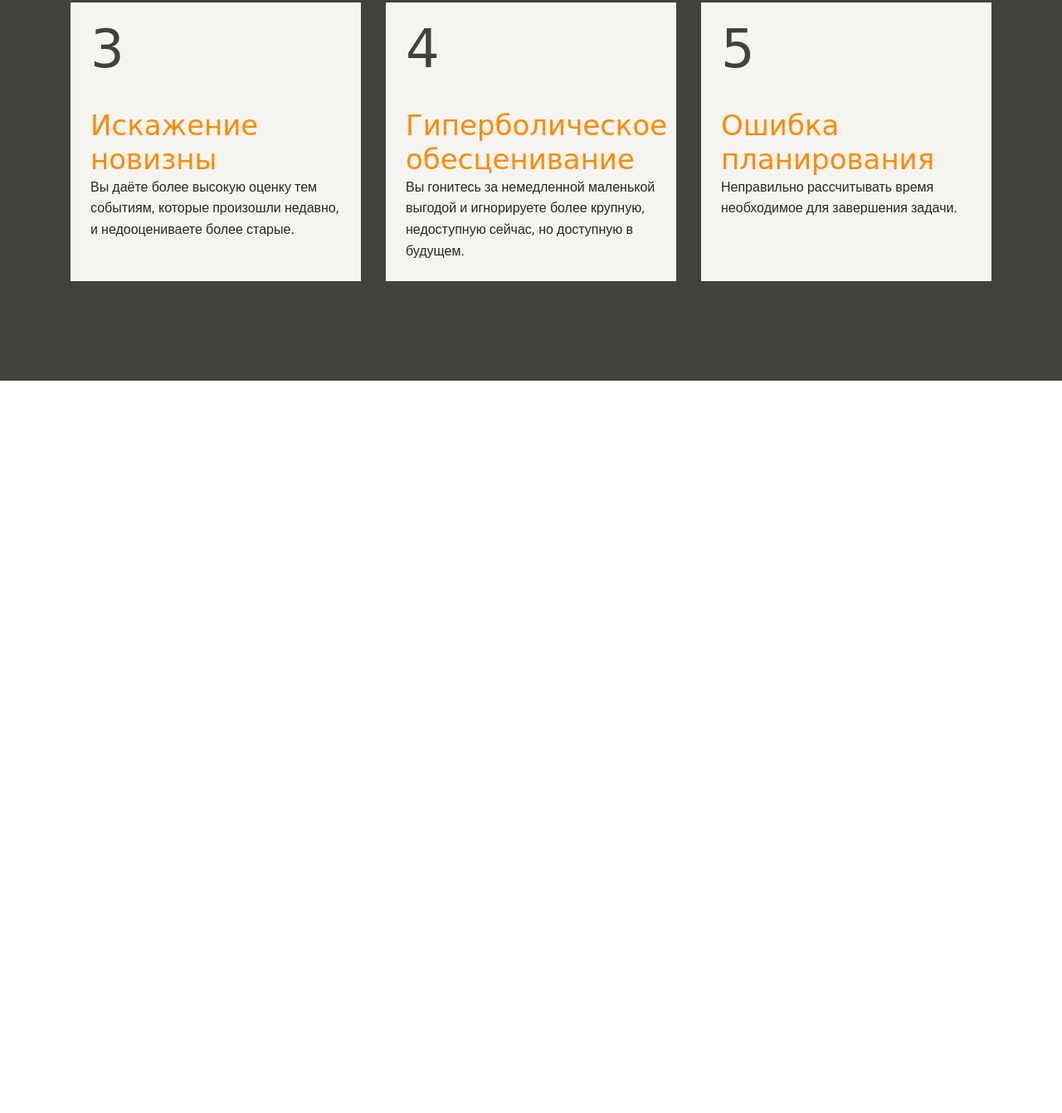
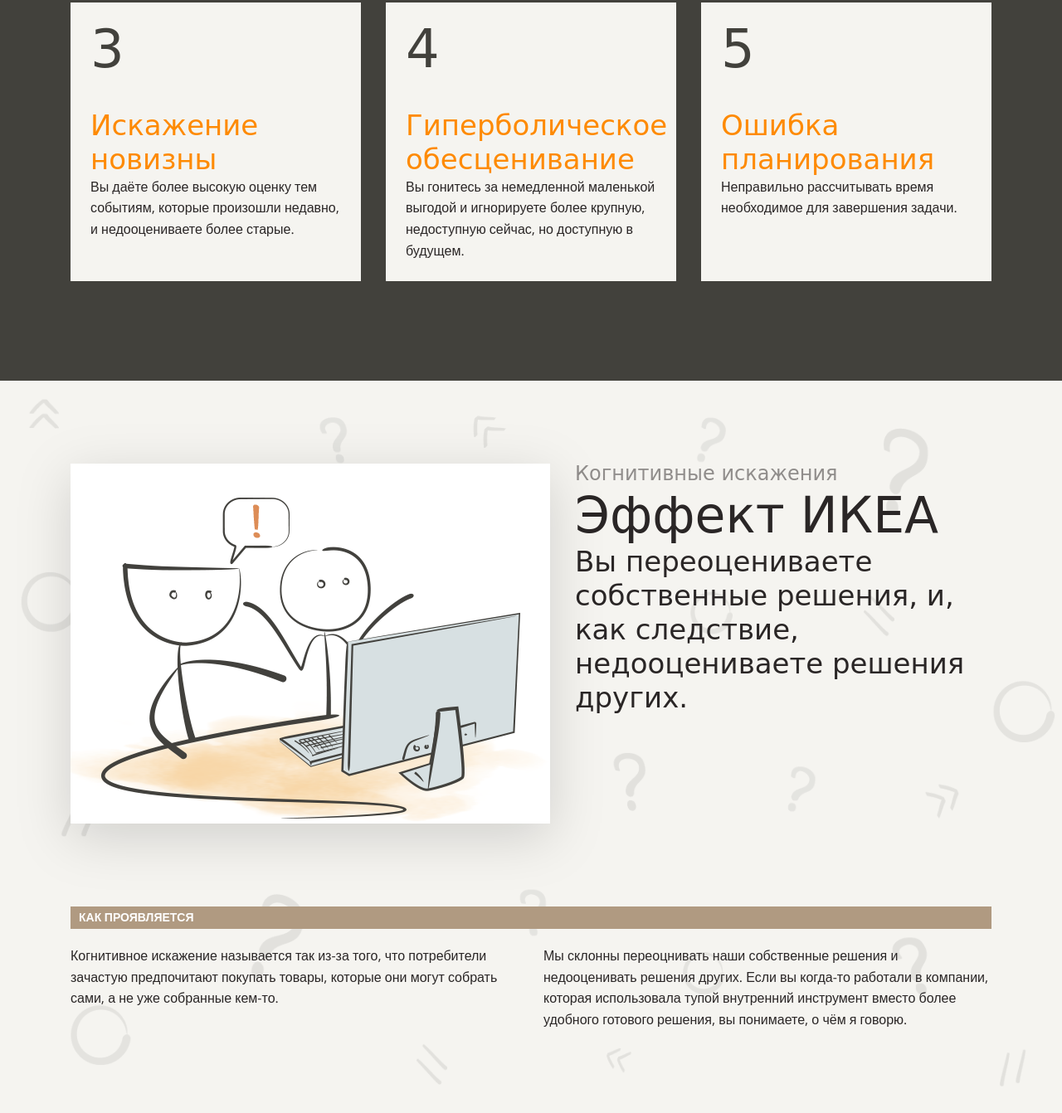
Before and after one commit to zhanybekzh/layout-designer-project-lvl1, a website: page src/index.html in a window 1280 px wide. Shown: the part 2389-3731 px from the top of the page at 83% size. Before the commit the page ends 2848 px from the top, so only its background shows below. Drawn offline with nearby package versions, Linux system fonts and the light colour scheme; a web font is replaced by a local one.

Commit message:
adding new section desortation

```diff
--- a/src/index.html
+++ b/src/index.html
@@ -147,6 +147,45 @@
           </nav>
         </div>
       </section>
+
+      <section id="ikea-effect" class="section section--light section--bg">
+        <div class="container">
+          <div class="distortion">
+            <div class="distortion__header">
+              <img src="./images/1.png" alt="" class="distortion__image" />
+              <div class="distortion__inner">
+                <p class="distortion__suptitle">Когнитивные искажения</p>
+                <h2 class="distortion__title">Эффект ИКЕА</h2>
+                <p class="distortion__description">
+                  Вы переоцениваете собственные решения, и, как следствие,
+                  недооцениваете решения других.
+                </p>
+              </div>
+            </div>
+            <div class="distortion__content">
+              <h4 class="distortion__divider">Как проявляется</h4>
+              <div class="distortion__text">
+                <div class="content--item">
+                  <p>
+                    Когнитивное искажение называется так из-за того, что
+                    потребители зачастую предпочитают покупать товары, которые
+                    они могут собрать сами, а не уже собранные кем-то.
+                  </p>
+                </div>
+                <div class="content--item">
+                  <p>
+                    Мы склонны переоцнивать наши собственные решения и
+                    недооценивать решения других. Если вы когда-то работали в
+                    компании, которая использовала тупой внутренний инструмент
+                    вместо более удобного готового решения, вы понимаете, о чём
+                    я говорю.
+                  </p>
+                </div>
+              </div>
+            </div>
+          </div>
+        </div>
+      </section>
     </main>
 
     <footer></footer>
--- a/src/styles/style.css
+++ b/src/styles/style.css
@@ -189,3 +189,60 @@
 .clickable:hover .item--content {
   color: #fff;
 }
+.distortion__header {
+  display: flex;
+  justify-content: space-between;
+}
+.distortion__image {
+  z-index: 1;
+
+  filter: drop-shadow(0 16px 32px rgba(0, 0, 0, 0.15));
+}
+.distortion__image + .distortion__inner {
+  margin-left: 30px;
+}
+.distortion__suptitle {
+  margin: 0;
+
+  color: #908d8b;
+
+  font-size: 24px;
+  font-family: "Neucha", cursive;
+}
+.distortion__description {
+  color: #2a2626;
+
+  font-size: 34px;
+  font-family: "Neucha", cursive;
+  line-height: 41px;
+}
+.distortion__content {
+  display: flex;
+  flex-wrap: wrap;
+
+  margin-top: 100px;
+}
+
+.distortion__divider {
+  z-index: 1;
+
+  width: 100%;
+
+  padding: 5px 10px;
+
+  color: #fff;
+
+  font-weight: bold;
+  font-size: 14px;
+  font-family: "Open Sans", sans-serif;
+
+  text-transform: uppercase;
+
+  background-color: #b09a81;
+  margin-bottom: 20px;
+}
+.distortion__text {
+  display: flex;
+  align-items: flex-start;
+  justify-content: space-between;
+}
```
Also changed, not shown: src/styles/style2.css (indentation only).
